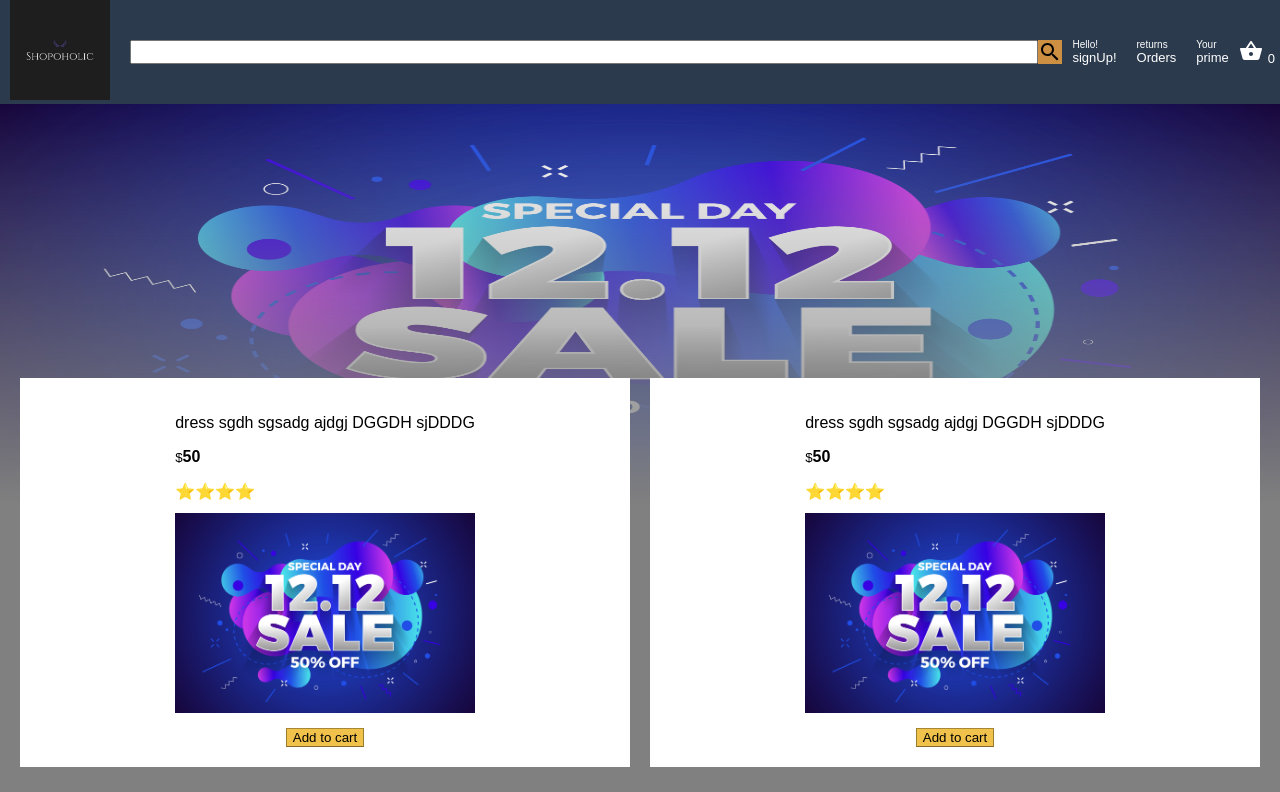
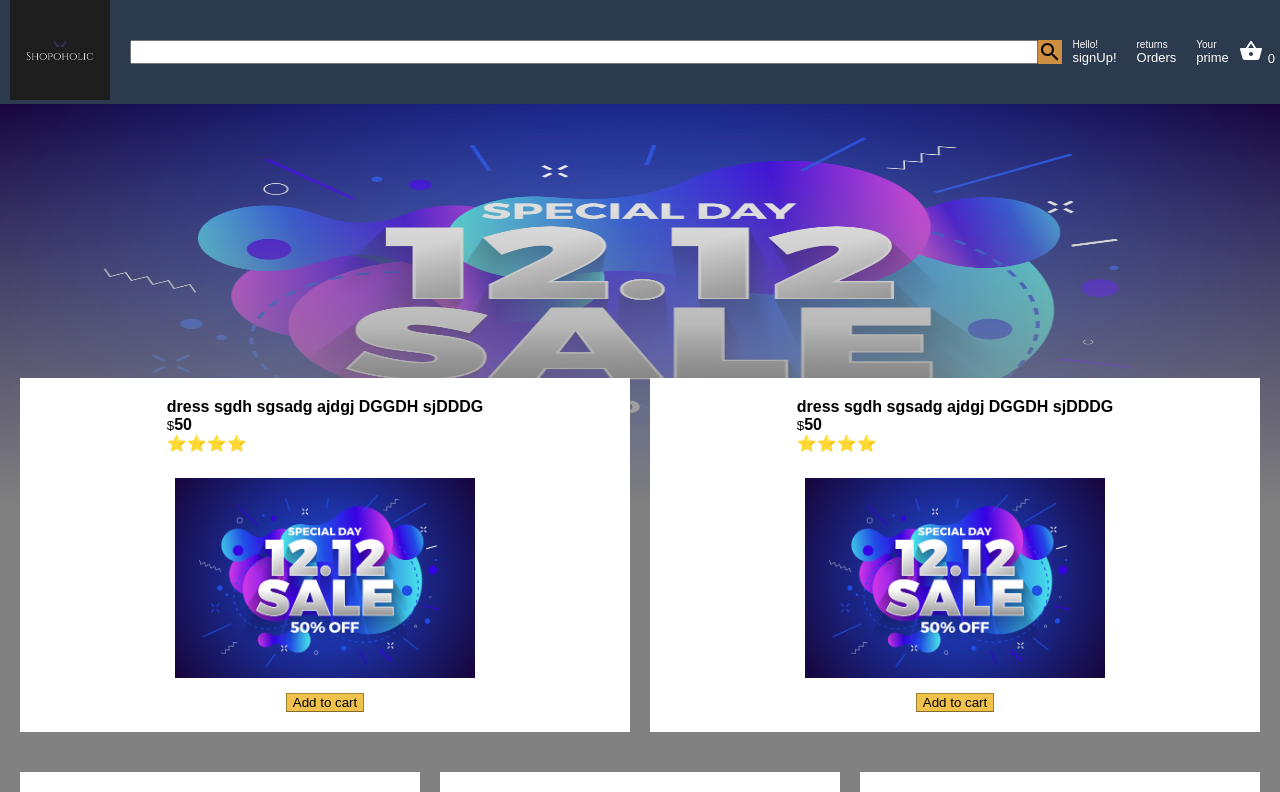
Before and after one commit to shrutilpu/Shopoholic, a React app in the folder shopoholic/: page / in a window 1280 px wide. Shown: the top 792 px of the page. Built offline with nearby package versions, Linux system fonts and the light colour scheme.

Commit message:
done with basket and context API

```diff
--- a/shopoholic/src/Component/Header/Header.js
+++ b/shopoholic/src/Component/Header/Header.js
@@ -4,9 +4,12 @@ import {Link} from 'react-router-dom';
 import SearchIcon from '@material-ui/icons/Search';
 import BasketIcon from '@material-ui/icons/ShoppingBasket';
 
+import {useStateValue} from '../StateProvider/StateProvider';
 import logo from '../../Images/Free_Sample_By_Wix.jpeg';
 
 const header = (props)=>{
+   const [{basket}]=useStateValue();
+   console.log(basket);
  return (<div  className={classes.Header}>
 
     <Link to="/"><img src={logo} alt ="logo" className={classes.Logo}/></Link>
@@ -46,7 +49,7 @@ const header = (props)=>{
     <Link to="/checkout" className={classes.HeaderLink}>
         <div className={classes.HeaderOption2}>
             <BasketIcon/>
-            <span className={classes.BasketCount}>0</span>
+ <span className={classes.BasketCount}>{basket.length}</span>
         </div>
     </Link>
 
--- a/shopoholic/src/Component/Product/Product.css
+++ b/shopoholic/src/Component/Product/Product.css
@@ -12,14 +12,19 @@
 
 }
 .ProductInfo{
-height: 100px;
+/*height: 70px;*/
 margin-bottom: 15px;
+padding: 0px;
 }
 .Price{
- margin-bottom: 0px;
+ margin-top: 0;
+ margin-bottom: 0;
+ padding: -10px;
 }
 .Rating{
  display: flex;
+ margin-top: 0px;
+ margin-bottom: 10px;
 }
 .Product >img{
  max-height: 200px;
--- a/shopoholic/src/Component/Product/Product.js
+++ b/shopoholic/src/Component/Product/Product.js
@@ -1,23 +1,38 @@
 import React from 'react';
 import classes from './Product.css';
+import { useStateValue } from '../StateProvider/StateProvider';
 const product =(props)=>{
+   const [{basket},dispatch] = useStateValue();
+   const addToBasket=()=>{
+   //add item to basket
+   dispatch({
+    type:"ADD_TO_BASKET",
+    item:{
+       id:props.id,
+       title:props.title,
+       image:props.img,
+       price:props.price,
+       rating:props.rating
+    }
+   })
+   }
  return (
    <div className={classes.Product}>
     <div className={classes.ProductInfo}>
-        <p>{props.title}</p>
+        <strong>{props.title}</strong>
         <p className={classes.Price}>
            <small>$</small><strong>{props.price}</strong>
         </p>
         <div className={classes.Rating}>
         {
-         Array(props.rating).fill().map((_)=>{
-          return<p>⭐</p>
+         Array(props.rating).fill().map(_=>{
+          return<span>⭐</span>
          })}
         </div>
     </div>
 
      <img src={props.img} alt="product"/>
-     <button>Add to cart</button>
+     <button onClick={addToBasket}>Add to cart</button>
     </div>
  );
 }
--- /dev/null
+++ b/shopoholic/src/Component/StateProvider/StateProvider.js
@@ -0,0 +1,16 @@
+import React,{ createContext,useContext,useReducer } from "react";
+
+//data-layer
+export const StateContext = createContext();
+
+//build-provider
+
+export const StateProvider = ({reducer,initialState,children})=>{
+ return (
+ <StateContext.Provider value = {useReducer(reducer,initialState)}>
+  {children}
+ </StateContext.Provider>
+ );
+}
+
+export const useStateValue=()=>useContext(StateContext);
--- /dev/null
+++ b/shopoholic/src/Reducer.js
@@ -0,0 +1,21 @@
+export const initialState={
+ basket:[]
+}
+
+const reducer = (state,action)=>{
+    console.log(action);
+ switch(action.type){
+  case 'ADD_TO_BASKET':
+   //logic for adding
+   return{
+       ...state,
+       basket:[...state.basket, action.item]
+   }
+  case 'REMOVE_FROM_BASKET':
+   //logic for remove
+   break;
+  default:
+     return state;
+ }
+}
+export default reducer;
--- a/shopoholic/src/index.js
+++ b/shopoholic/src/index.js
@@ -3,6 +3,12 @@ import ReactDOM from 'react-dom';
 import './index.css';
 import App from './App';
 import registerServiceWorker from './registerServiceWorker';
-
-ReactDOM.render(<App />, document.getElementById('root'));
+import { StateProvider } from './Component/StateProvider/StateProvider';
+import reducer,{initialState} from './Reducer';
+ReactDOM.render(
+ <StateProvider initialState={initialState}
+  reducer={reducer}>
+  <App />
+ </StateProvider>
+, document.getElementById('root'));
 registerServiceWorker();
```
Also changed, not shown: shopoholic/src/Component/Checkout/Checkout.js (added, +13 -0 lines), shopoholic/src/Component/Checkout/Checkout.css (added), shopoholic/src/Component/StateProvider/StateProvider.css (added).
